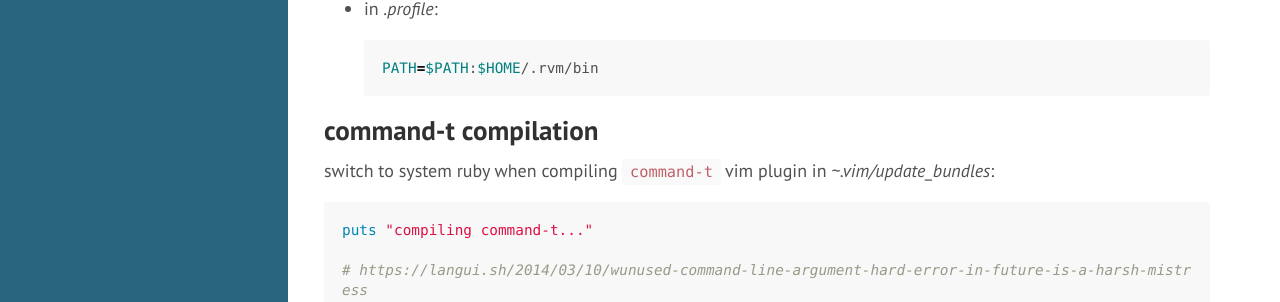
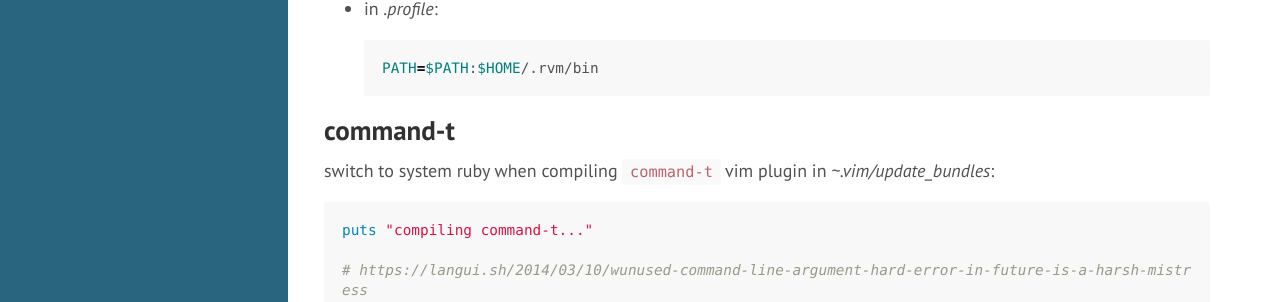
Before and after one commit to tap349/tap349.github.io, a Jekyll site: the page built from _posts/2016-03-30-rvm.md, in a window 1280 px wide and 1328 px high. Shown: the part 806-1108 px from the top of the window. Built offline with Jekyll 4.4.1, drawn with Linux system fonts in a browser that asks for light colours.

Commit message:
update 2016-03-30_20:46:12

````diff
--- a/_posts/2016-03-30-rvm.md
+++ b/_posts/2016-03-30-rvm.md
@@ -46,7 +46,7 @@
   PATH=$PATH:$HOME/.rvm/bin
   ```
 
-## command-t compilation
+## command-t
 
 switch to system ruby when compiling `command-t` vim plugin in _~.vim/update_bundles_:
 
````
Also changed, not shown: _posts/2016-03-30-rbenv.md (+1 -1 lines).
